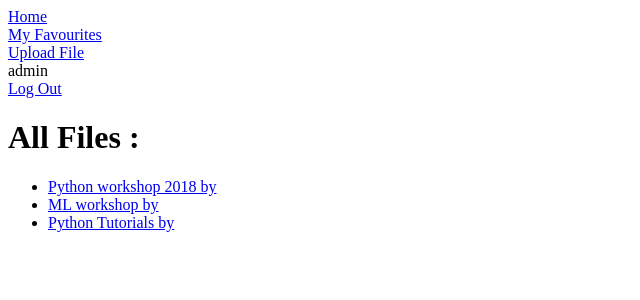
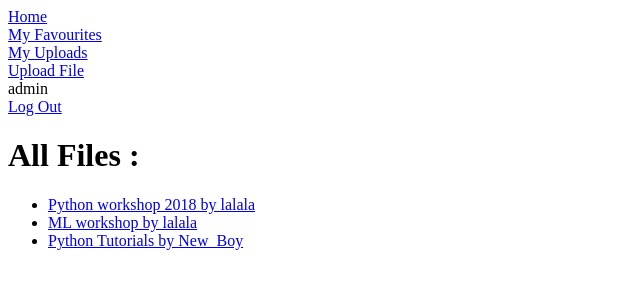
Before and after one commit to DSC-JSS-NOIDA/Resource-sharing-platform, a Django app: page /Resource/all/ in a window 1280 px wide. Shown: the top 300 px of the page, without its empty margins (0-640 px from the left). Run offline with Django 3.2, Linux system fonts and the light colour scheme; a user stored in the database is signed in; data comes from the database, SQL or seed files in the repository; both versions use the stored data as it was after the commit.

Commit message:
Added My_Uploads view

```diff
--- a/Resource/models.py
+++ b/Resource/models.py
@@ -19,7 +19,7 @@ class ResFile(models.Model):
     uploader = models.ForeignKey(User, on_delete=models.CASCADE, null=True)
     date = models.DateTimeField(default=datetime.now, blank=True)
     def __str__(self):
-        return self.title+' by '
+        return self.title+' by '+self.uploader.username
     def get_absolute_url(self):
         return reverse('Resource:index')
 
--- a/Resource/templates/Resource/base.html
+++ b/Resource/templates/Resource/base.html
@@ -8,6 +8,8 @@
     <a href="{% url 'Resource:index' %}">Home</a>
     <br>
     <a href="{% url 'Resource:favourite_view' %}">My Favourites</a>
+    <br>
+    <a href="{% url 'Resource:my_uploads' %}">My Uploads</a>
     <br>
     <a href="{% url 'Resource:filecreate' %}">Upload File</a>
     <br>
--- a/Resource/urls.py
+++ b/Resource/urls.py
@@ -10,4 +10,5 @@ urlpatterns = [
     path('filecreate/', views.FileCreate.as_view(), name="filecreate"),
     path('favourite/<int:file_id>/', views.is_favourite, name='is_favourite'),
     path('myfavourites/', views.favourite_view, name='favourite_view'),
+    path('myuploads/', views.my_uploads, name='my_uploads'),
 ]
--- a/Resource/views.py
+++ b/Resource/views.py
@@ -131,3 +131,13 @@ def favourite_view(request):
         'title' : 'My Favourites',
     }
     return render(request, 'Resource/category_view.html', context)
+
+@login_required
+def my_uploads(request):
+    current_user = request.user
+    files = ResFile.objects.filter(uploader=current_user)
+    context = {
+        'files' : files,
+        'title' : 'My Uploads',
+    }
+    return render(request, 'Resource/category_view.html', context)
```
Also changed, not shown: db.sqlite3.
